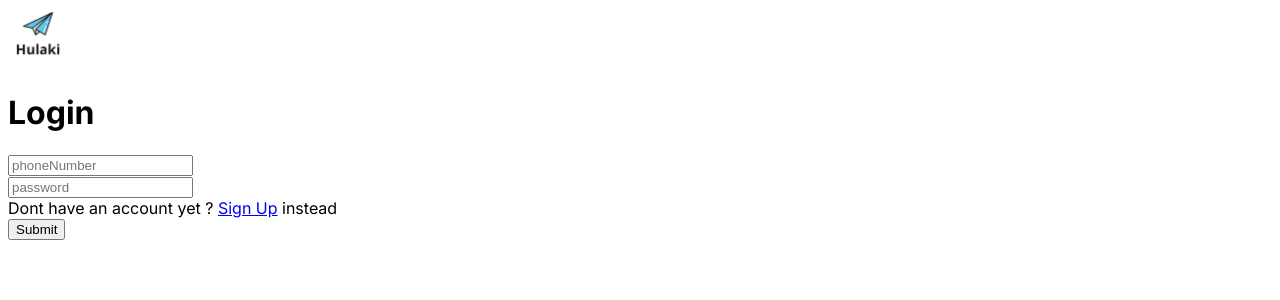
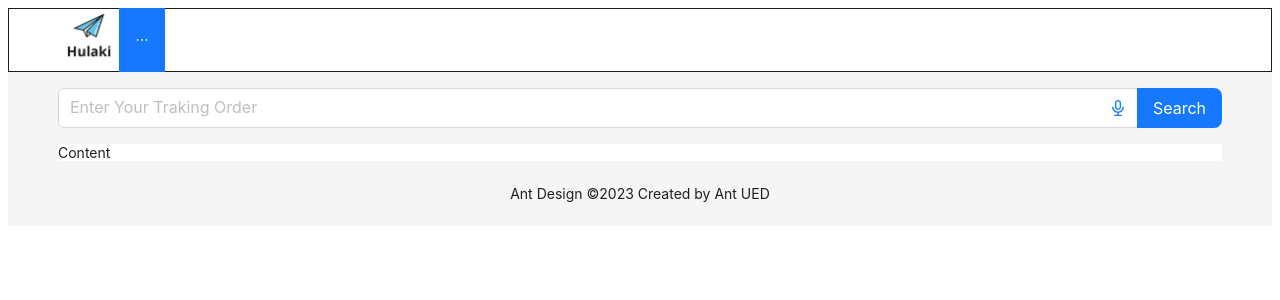
Before and after one commit to kaylinkhanal/hulaki, a Next.js app in the folder client/: page / in a window 1280 px wide. Shown: the top 300 px of the page. Built offline with nearby package versions, Linux system fonts and the light colour scheme.

Commit message:
added readme template

```diff
--- /dev/null
+++ b/client/src/app/login/page.js
@@ -0,0 +1,78 @@
+'use client'
+
+import React from 'react';
+import { Formik, Form, Field } from 'formik';
+import * as Yup from 'yup';
+import Image from 'next/image'
+import Link from 'next/link'
+import {  message } from 'antd';
+const SignupSchema = Yup.object().shape({
+  phoneNumber: Yup.string()
+    .min(2, 'Too Short!')
+    .max(50, 'Too Long!')
+    .required('Required'),
+    password: Yup.string()
+    .min(2, 'Too Short!')
+    .max(50, 'Too Long!')
+    .required('Required'),
+});
+
+ const Home = () => {
+  const [messageApi, contextHolder] = message.useMessage();
+  const handleLogin = async(values) => {
+    const res = await fetch('http://localhost:4000/login', {
+        method:'POST',
+        headers: { 'Content-Type': 'application/json' },
+        body: JSON.stringify(values)
+      })
+      const data = await res.json()
+        messageApi.open({
+          type: res.status == 200 ? 'success': 'error',
+          content: data.msg,
+        });
+      console.log(res)
+    }
+
+
+  return(
+  <div>
+      <Image
+      src="/hulakilogo.png"
+      width={60}
+      height={60}
+      alt="Logo"
+    />
+    {contextHolder}
+    <h1>Login</h1>
+    <Formik
+      initialValues={{
+        phoneNumber: '',
+        password: '',
+      }}
+      validationSchema={SignupSchema}
+      onSubmit={values => {
+        handleLogin(values);
+      }}
+    >
+      {({ errors, touched }) => (
+        <Form>
+          <Field name="phoneNumber"  placeholder="phoneNumber" />
+          {errors.firstName && touched.firstName ? (
+            <div>{errors.firstName}</div>
+          ) : null}
+          <br/>
+          <Field name="password" type="password" placeholder="password" />
+          {errors.password && touched.password ? (
+            <div>{errors.password}</div>
+          ) : null}
+          <br/>
+          Dont have an account yet ? <Link href="/register">Sign Up</Link> instead
+          <br/>
+          <button type="submit">Submit</button>
+        </Form>
+      )}
+    </Formik>
+  </div>
+)}
+
+export default Home
--- a/client/src/app/page.js
+++ b/client/src/app/page.js
@@ -1,78 +1,83 @@
 'use client'
+import React from 'react';
+import Image from 'next/image'
+import { Breadcrumb, Layout, Menu, theme, Input } from 'antd';
+import { AudioOutlined } from '@ant-design/icons';
+const { Search } = Input;
+const { Header, Content, Footer } = Layout;
+const App = () => {
+  const {
+    token: { colorBgContainer },
+  } = theme.useToken();
 
-import React from 'react';
-import { Formik, Form, Field } from 'formik';
-import * as Yup from 'yup';
-import Image from 'next/image'
-import Link from 'next/link'
-import {  message } from 'antd';
-const SignupSchema = Yup.object().shape({
-  phoneNumber: Yup.string()
-    .min(2, 'Too Short!')
-    .max(50, 'Too Long!')
-    .required('Required'),
-    password: Yup.string()
-    .min(2, 'Too Short!')
-    .max(50, 'Too Long!')
-    .required('Required'),
-});
-
- const Home = () => {
-  const [messageApi, contextHolder] = message.useMessage();
-  const handleLogin = async(values) => {
-    const res = await fetch('http://localhost:4000/login', {
-        method:'POST',
-        headers: { 'Content-Type': 'application/json' },
-        body: JSON.stringify(values)
-      })
-      const data = await res.json()
-        messageApi.open({
-          type: res.status == 200 ? 'success': 'error',
-          content: data.msg,
-        });
-      console.log(res)
-    }
-
-
-  return(
-  <div>
-      <Image
+  const suffix = (
+    <AudioOutlined
+      style={{
+        fontSize: 16,
+        color: '#1677ff',
+      }}
+    />
+  );
+  const onSearch = (value, _e, info) => console.log(info?.source, value);
+  return (
+    <Layout className="layout">
+      <Header
+        style={{
+          display: 'flex',
+          alignItems: 'center',
+          backgroundColor:'#fff',
+          border: '1px solid'
+        }}
+      >
+        <div className="demo-logo" />
+        <Image
       src="/hulakilogo.png"
       width={60}
       height={60}
       alt="Logo"
     />
-    {contextHolder}
-    <h1>Login</h1>
-    <Formik
-      initialValues={{
-        phoneNumber: '',
-        password: '',
-      }}
-      validationSchema={SignupSchema}
-      onSubmit={values => {
-        handleLogin(values);
-      }}
-    >
-      {({ errors, touched }) => (
-        <Form>
-          <Field name="phoneNumber"  placeholder="phoneNumber" />
-          {errors.firstName && touched.firstName ? (
-            <div>{errors.firstName}</div>
-          ) : null}
-          <br/>
-          <Field name="password" type="password" placeholder="password" />
-          {errors.password && touched.password ? (
-            <div>{errors.password}</div>
-          ) : null}
-          <br/>
-          Dont have an account yet ? <Link href="/register">Sign Up</Link> instead
-          <br/>
-          <button type="submit">Submit</button>
-        </Form>
-      )}
-    </Formik>
-  </div>
-)}
-
-export default Home
+        <Menu
+          theme="dark"
+          mode="horizontal"
+          defaultSelectedKeys={['2']}
+          items={[{key:1, label:"login"},{key:2, label:"sign up"} ]}
+        />
+      </Header>
+      <Content
+        style={{
+          padding: '0 50px',
+        }}
+      >
+        <Breadcrumb
+          style={{
+            margin: '16px 0',
+          }}
+        >
+          <Search
+      placeholder="Enter Your Traking Order"
+      enterButton="Search"
+      size="large"
+      suffix={suffix}
+      onSearch={onSearch}
+    />
+        </Breadcrumb>
+        <div
+          className="site-layout-content"
+          style={{
+            background: colorBgContainer,
+          }}
+        >
+          Content
+        </div>
+      </Content>
+      <Footer
+        style={{
+          textAlign: 'center',
+        }}
+      >
+        Ant Design ©2023 Created by Ant UED
+      </Footer>
+    </Layout>
+  );
+};
+export default App;
```
Also changed, not shown: 2 other files (tests, documents, lock files or other folders).
